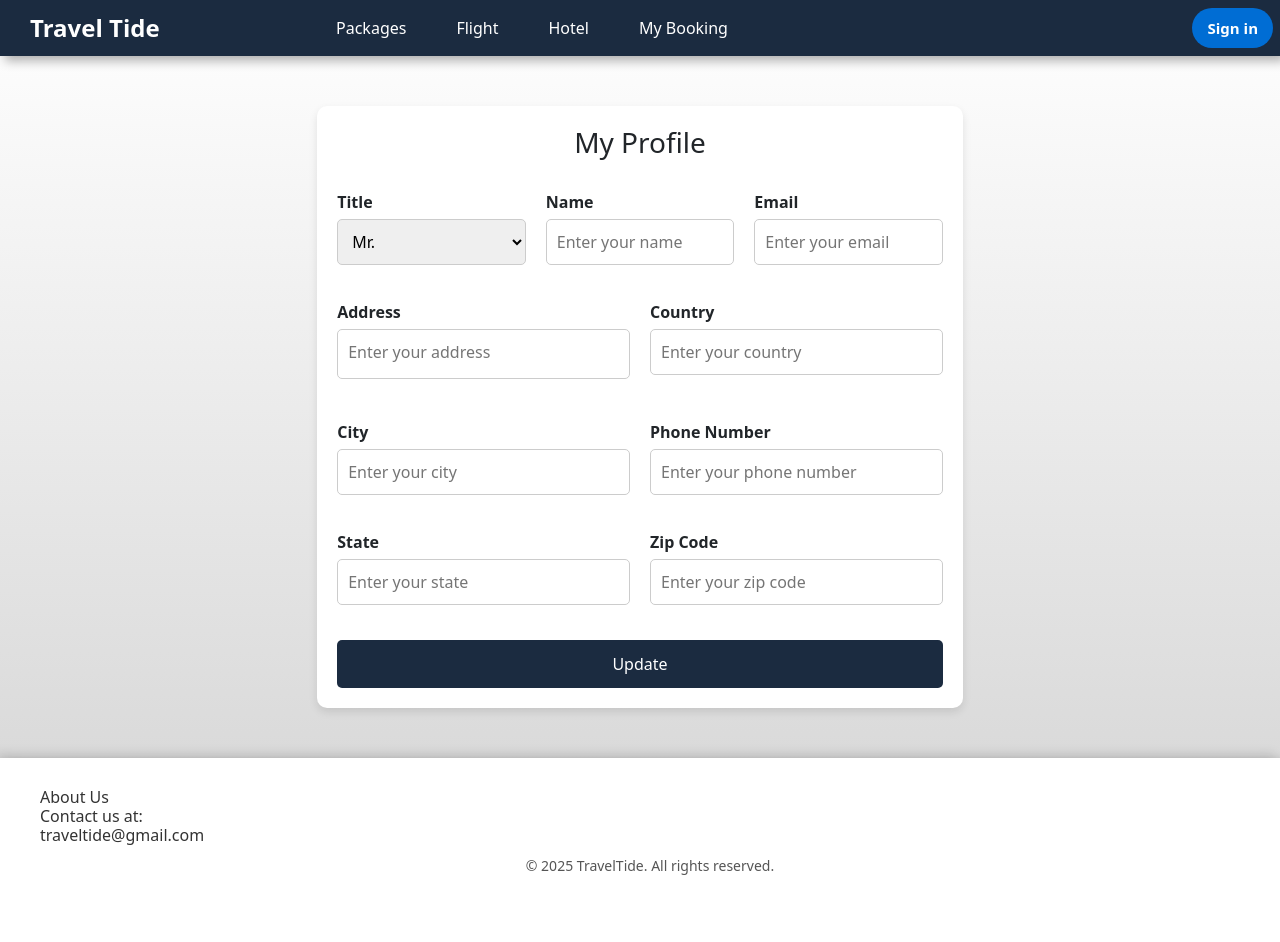
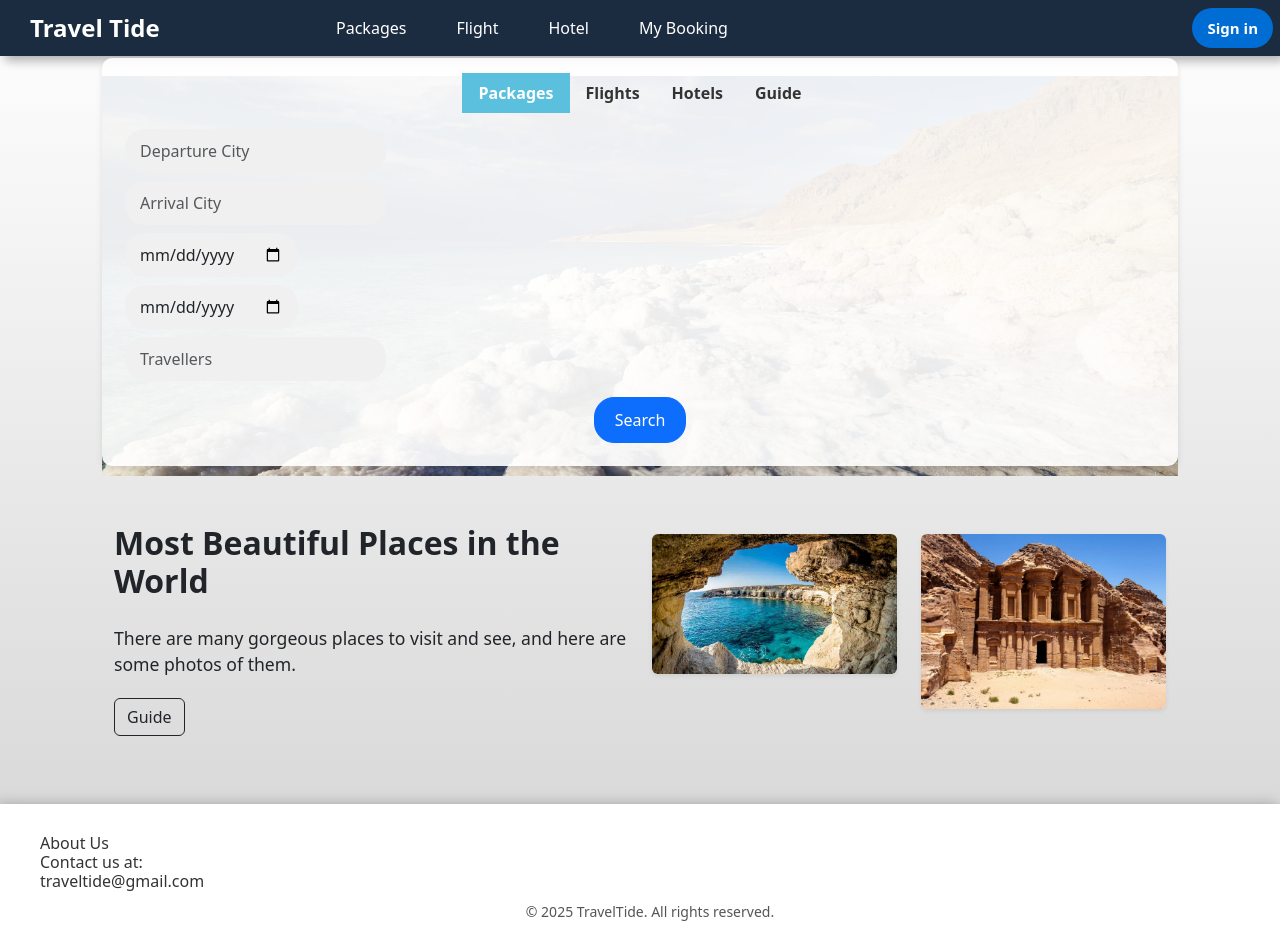
Before and after one commit to omar-alkhader/Travel-Tide, a React (Create React App) app in the folder FrontEnd/: page / in a window 1280 px wide. Before the commit the page ends 896 px from the top, so only its background shows below. Built offline with nearby package versions, Linux system fonts and the light colour scheme.

Commit message:
Update App.js

```diff
--- a/FrontEnd/src/App.js
+++ b/FrontEnd/src/App.js
@@ -31,9 +31,9 @@ function App() {
         <Route path="/" element={<Layout />}>
         <Route path="/package" element={<PackagePage />} />
 
-        <Route path="/home" element={<Home />} />
+        <Route index element={<Home />} />
         <Route path="/guides" element={<GuidePage />} />
-          <Route index element={<ProfileForm />} />
+          <Route path="/home" element={<ProfileForm />} />
           <Route path="/pay" element={<PaymentPage />} />
           <Route path="/review" element={<RatingForm />} />
           <Route path="/trip-details" element={<TripDetailsForm />} />
```
